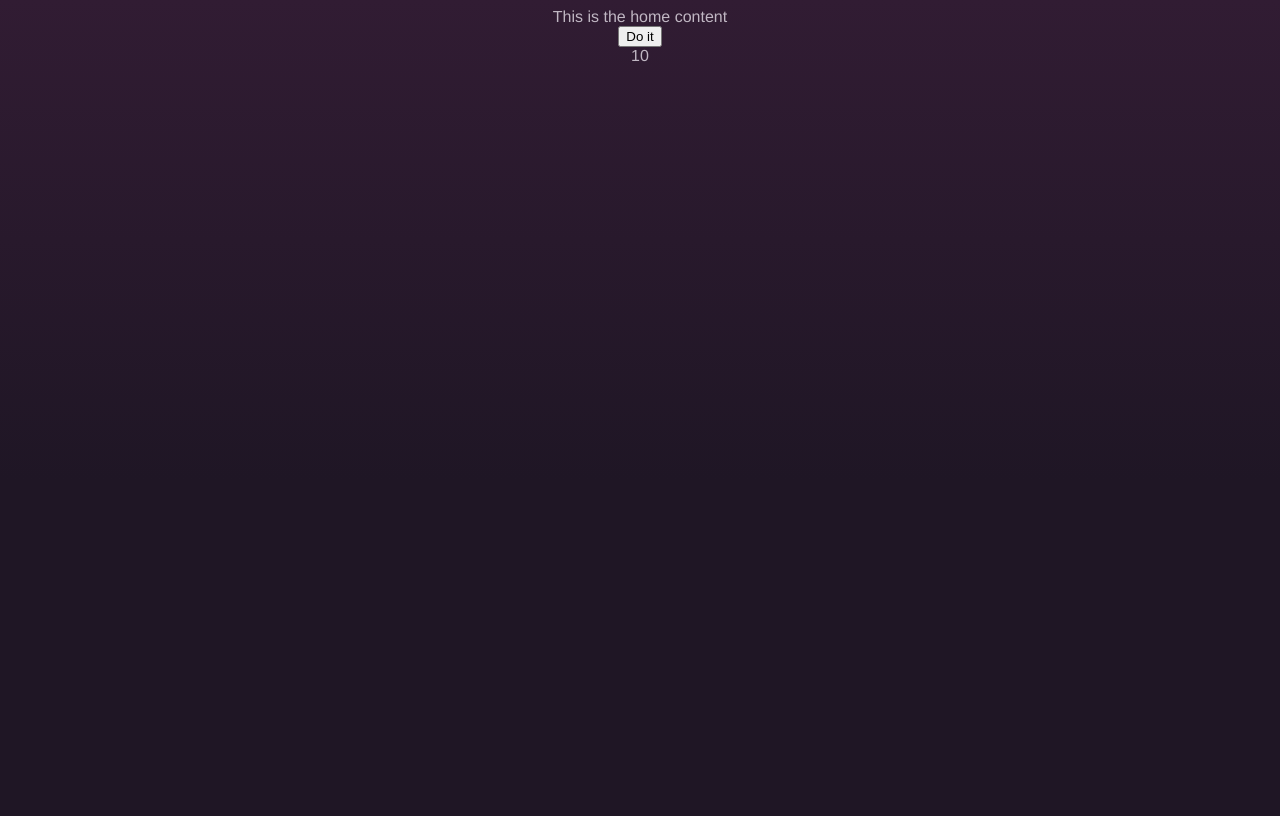
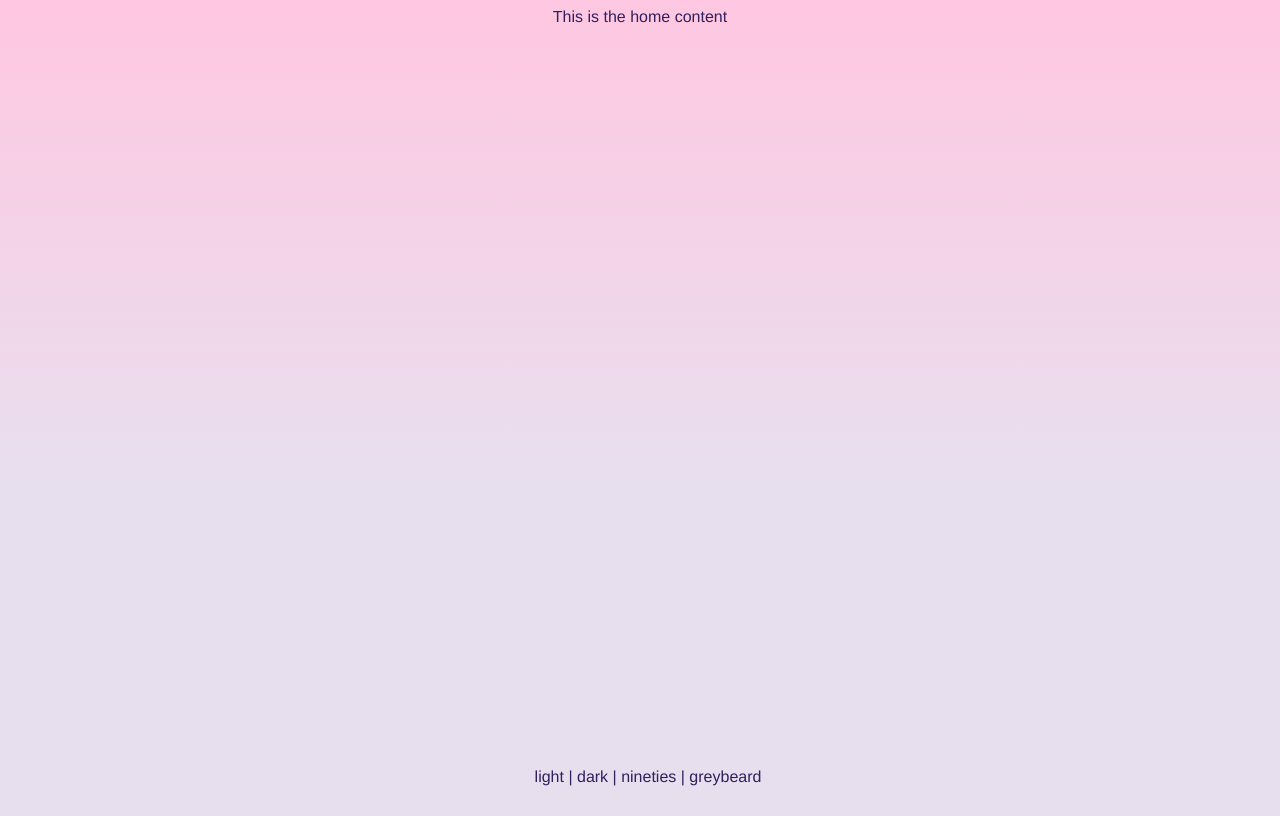
Before and after one commit to tedthemusician/site, a Vue app: page / in a window 1280 px wide. Built offline with nearby package versions, Linux system fonts and the light colour scheme.

Commit message:
Place theme in store

```diff
--- a/src/App.vue
+++ b/src/App.vue
@@ -1,22 +1,28 @@
 <template>
     <div id="app" :style="rootStyle">
         <router-view/>
+        <Footer />
     </div>
 </template>
 
 <script>
+import { mapState } from 'vuex'
+
 import themes from '@/styles/themes.js'
+
+import Footer from '@/components/Footer.vue'
 
 export default {
     data: () => ({
-        themes,
-        currentTheme: 'dark',
     }),
     computed: {
-        rootStyle() {
-            return this.themes[this.currentTheme].global
-        },
-    }
+        ...mapState({
+            rootStyle: state => themes[state.theme].global,
+        }),
+    },
+    components: {
+        Footer,
+    },
 }
 </script>
 
@@ -36,4 +42,12 @@ body {
     -moz-osx-font-smoothing: grayscale;
 }
 
+footer {
+    position: fixed;
+    bottom: 0;
+
+    width: 100%;
+    height: 2rem;
+}
+
 </style>
--- /dev/null
+++ b/src/components/Footer.vue
@@ -0,0 +1,30 @@
+<template>
+    <footer>
+        <a id="light" @click="setTheme('light')">light</a>
+        |
+        <a id="dark" @click="setTheme('dark')">dark</a>
+        |
+        <a id="nineties" @click="setTheme('nineties')">nineties</a>
+        |
+        <a id="greybeard" @click="setTheme('greybeard')">greybeard</a>
+    </footer>
+</template>
+
+<script>
+import { mapMutations } from 'vuex'
+
+import store from '@/store/index.js'
+
+export default {
+    store,
+    methods: {
+        ...mapMutations([
+            'setTheme',
+        ]),
+    },
+}
+</script>
+
+<style>
+
+</style>
--- a/src/store/index.js
+++ b/src/store/index.js
@@ -6,14 +6,18 @@ Vue.use(Vuex)
 export default new Vuex.Store({
     state: {
         number: 10,
+        theme: 'light',
     },
     mutations: {
         increment(state) {
             state.number++
-        }
+        },
+        setTheme(state, theme) {
+            state.theme = theme
+        },
     },
     actions: {
     },
     modules: {
-    }
+    },
 })
--- a/src/styles/themes.js
+++ b/src/styles/themes.js
@@ -4,7 +4,12 @@ const defaults = {
     'background-attachment': 'fixed',
     'font-family': 'Helvetica, Arial, sans-serif',
     'font-size': '1rem',
-    'text-align': 'center'
+    'text-align': 'center',
+}
+
+const crappyStyles = {
+    ...defaults,
+    'font-family': 'Times New Roman, sans-serif',
 }
 
 export default {
@@ -23,11 +28,16 @@ export default {
         },
     },
     nineties: {
-
+        global: {
+            ...crappyStyles,
+            'background': 'black',
+            'color': 'yellow',
+            'font-weight': 'bold',
+        },
     },
     greybeard: {
         global: {
-            ...defaults,
+            ...crappyStyles,
             background: 'white',
             color: 'black',
             'font-family': 'Times New Roman, sans-serif',
--- a/src/views/Home.vue
+++ b/src/views/Home.vue
@@ -3,8 +3,6 @@
         <div class="home">
             This is the home content
         </div>
-        <button @click="hitButton">Do it</button>
-        <div v-text="number" />
     </div>
 </template>
 
@@ -18,17 +16,5 @@ export default {
     name: 'Home',
     data: () => ({
     }),
-    computed: {
-        number() {
-            return store.state.number
-        }
-    },
-    components: {
-    },
-    methods: {
-        hitButton() {
-            store.commit('increment')
-        },
-    },
 }
 </script>
```
